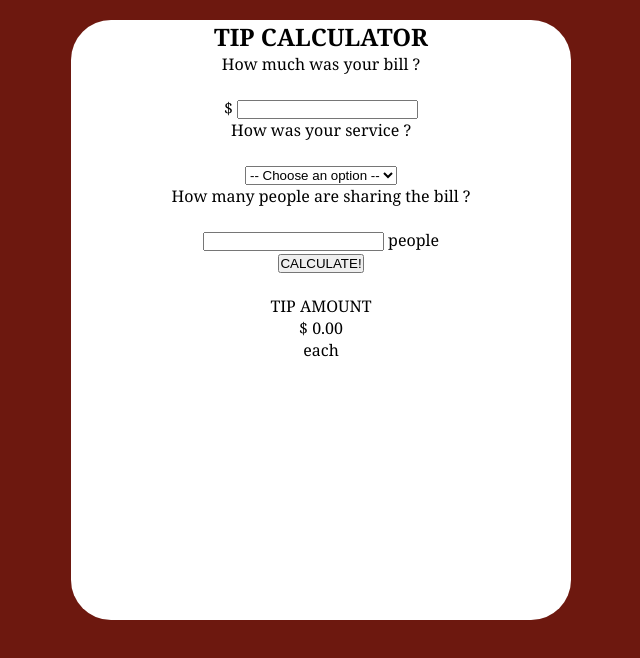
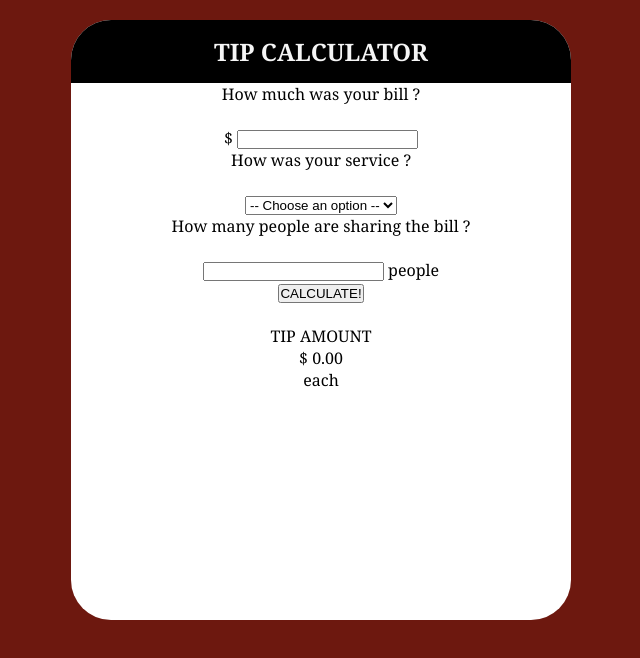
Before and after one commit to mohitdhimanskt/The-Tip-Calculator, a plain HTML site: page index.html in a window 1280 px wide. Shown: the whole page, without its empty margins (319-959 px from the left). Drawn offline with Linux system fonts and the light colour scheme.

Commit message:
Eightcommit

```diff
--- a/style.css
+++ b/style.css
@@ -19,3 +19,11 @@ body{
     border-radius: 40px;
     background-color: white;
 }
+
+h2{
+    width: 500px;
+    padding: 15px;
+    color: whitesmoke;
+    background-color: black;
+    border-radius: 40px 40px 0px 0px;
+}
```
